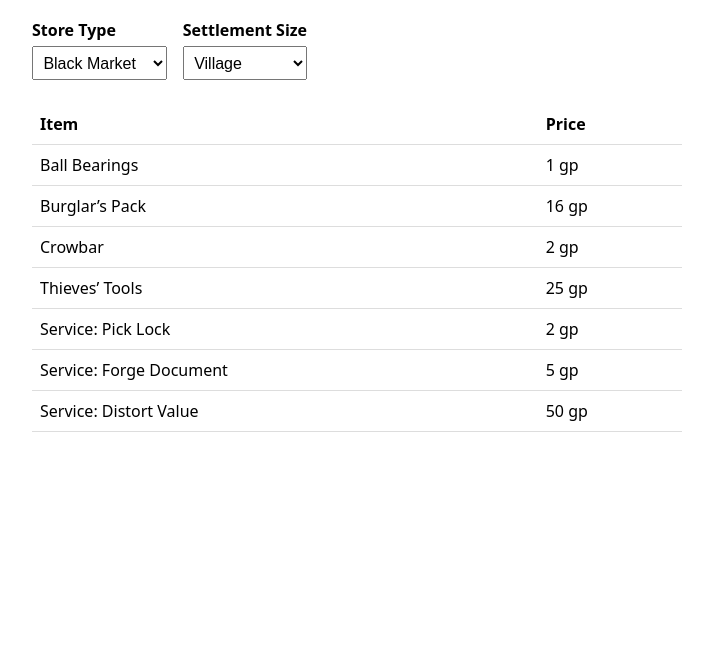
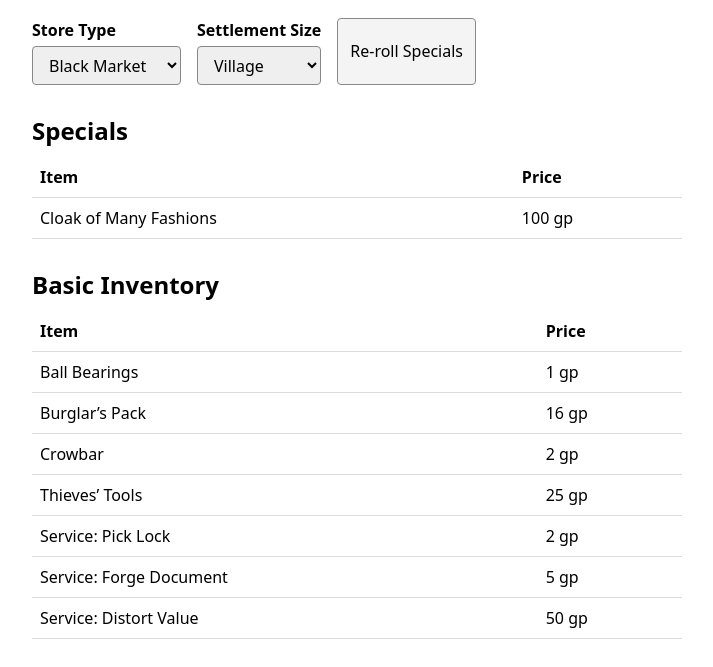
Before and after one commit to kristianhuber/simple-dnd-store, a plain HTML site: page index.html in a window 1280 px wide. Shown: the part 83-750 px from the top of the page, without its empty margins (283-996 px from the left). Drawn offline with Linux system fonts and the light colour scheme.

Commit message:
Web page

```diff
--- a/app.js
+++ b/app.js
@@ -2,34 +2,66 @@ let shopData = {};
 
 const storeSelect = document.getElementById("store-select");
 const sizeSelect = document.getElementById("size-select");
+const rerollSpecialsBtn = document.getElementById("reroll-specials-btn");
+const specialsBody = document.getElementById("specials-body");
 const inventoryBody = document.getElementById("inventory-body");
 
-async function init() {
-  const response = await fetch("./shops.json");
-  shopData = await response.json();
-
-  Object.keys(shopData).forEach((storeName) => {
-    const option = document.createElement("option");
-    option.value = storeName;
-    option.textContent = storeName;
-    storeSelect.appendChild(option);
-  });
-
-  render();
+function shuffleCopy(items) {
+  const copy = [...items];
+  for (let i = copy.length - 1; i > 0; i--) {
+    const j = Math.floor(Math.random() * (i + 1));
+    [copy[i], copy[j]] = [copy[j], copy[i]];
+  }
+  return copy;
 }
 
-function render() {
-  const store = storeSelect.value;
-  const size = sizeSelect.value;
-  const storeInfo = shopData[store];
+function pickRandom(items, count) {
+  if (!items.length || count <= 0) return [];
+  return shuffleCopy(items).slice(0, Math.min(count, items.length));
+}
 
-  if (!storeInfo) return;
+function getSpecialsForSettlement(storeInfo, size) {
+  const villageSpecials = storeInfo.Village?.Specials ?? [];
+  const townSpecials = storeInfo.Town?.Specials ?? [];
 
-  const villageItems = storeInfo.Village?.Basic ?? [];
-  const townItems = size === "Town" ? (storeInfo.Town?.Basic ?? []) : [];
-  const items = [...villageItems, ...townItems];
+  if (size === "Village") {
+    const targetCount = Math.floor(Math.random() * 3); // 0, 1, or 2
+    return pickRandom(villageSpecials, targetCount);
+  }
 
-  inventoryBody.innerHTML = "";
+  // Town: 2 or 3 items total, at least 1 from Village and at least 1 from Town
+  const targetTotal = Math.random() < 0.5 ? 2 : 3;
+
+  const fromVillage = pickRandom(villageSpecials, villageSpecials.length ? 1 : 0);
+  const fromTown = pickRandom(townSpecials, townSpecials.length ? 1 : 0);
+
+  const chosen = [...fromVillage, ...fromTown];
+  const remainingNeeded = targetTotal - chosen.length;
+
+  if (remainingNeeded > 0) {
+    const leftoverPool = [
+      ...villageSpecials.filter((item) => !chosen.includes(item)),
+      ...townSpecials.filter((item) => !chosen.includes(item)),
+    ];
+    chosen.push(...pickRandom(leftoverPool, remainingNeeded));
+  }
+
+  return chosen;
+}
+
+function renderRows(tbody, items, emptyMessage = "No items available.") {
+  tbody.innerHTML = "";
+
+  if (!items.length) {
+    const row = document.createElement("tr");
+    const cell = document.createElement("td");
+    cell.colSpan = 2;
+    cell.className = "empty";
+    cell.textContent = emptyMessage;
+    row.appendChild(cell);
+    tbody.appendChild(row);
+    return;
+  }
 
   items.forEach((entry) => {
     const row = document.createElement("tr");
@@ -49,11 +81,54 @@ function render() {
 
     row.appendChild(itemCell);
     row.appendChild(priceCell);
-    inventoryBody.appendChild(row);
+    tbody.appendChild(row);
   });
+}
+
+function renderSpecials() {
+  const store = storeSelect.value;
+  const size = sizeSelect.value;
+  const storeInfo = shopData[store];
+  if (!storeInfo) return;
+
+  const specials = getSpecialsForSettlement(storeInfo, size);
+  renderRows(specialsBody, specials, "No specials available.");
+}
+
+function renderBasic() {
+  const store = storeSelect.value;
+  const size = sizeSelect.value;
+  const storeInfo = shopData[store];
+  if (!storeInfo) return;
+
+  const villageItems = storeInfo.Village?.Basic ?? [];
+  const townItems = size === "Town" ? (storeInfo.Town?.Basic ?? []) : [];
+  const basicItems = [...villageItems, ...townItems];
+
+  renderRows(inventoryBody, basicItems, "No basic items available.");
+}
+
+function render() {
+  renderSpecials();
+  renderBasic();
+}
+
+async function init() {
+  const response = await fetch("./shops.json");
+  shopData = await response.json();
+
+  Object.keys(shopData).forEach((storeName) => {
+    const option = document.createElement("option");
+    option.value = storeName;
+    option.textContent = storeName;
+    storeSelect.appendChild(option);
+  });
+
+  render();
 }
 
 storeSelect.addEventListener("change", render);
 sizeSelect.addEventListener("change", render);
+rerollSpecialsBtn.addEventListener("click", renderSpecials);
 
 init();
--- a/index.html
+++ b/index.html
@@ -22,8 +22,22 @@
         <option value="Town">Town</option>
       </select>
     </label>
+
+    <button type="button" id="reroll-specials-btn">Re-roll Specials</button>
   </div>
 
+  <h2>Specials</h2>
+  <table>
+    <thead>
+      <tr>
+        <th>Item</th>
+        <th>Price</th>
+      </tr>
+    </thead>
+    <tbody id="specials-body"></tbody>
+  </table>
+
+  <h2>Basic Inventory</h2>
   <table>
     <thead>
       <tr>
--- a/styles.css
+++ b/styles.css
@@ -4,6 +4,11 @@ body {
   margin: 2rem auto;
   padding: 0 1rem;
   line-height: 1.5;
+}
+
+h2 {
+  margin-top: 1.75rem;
+  margin-bottom: 0.5rem;
 }
 
 .controls {
@@ -19,11 +24,25 @@ label {
   gap: 0.25rem;
 }
 
-select {
-  padding: 0.4rem;
+select,
+button {
+  box-sizing: border-box;
+  font-family: inherit;
   font-size: 1rem;
+  line-height: 1.2;
+  padding: 0.4rem 0.75rem;
+  border: 1px solid #888;
+  border-radius: 4px;
 }
 
+button {
+  background-color: #f4f4f4;
+  cursor: pointer;
+}
+
+button:hover {
+  background-color: #e8e8e8;
+}
 table {
   width: 100%;
   border-collapse: collapse;
@@ -41,3 +60,8 @@ td {
   font-size: 0.85rem;
   color: #666;
 }
+
+.empty {
+  color: #666;
+  font-style: italic;
+}
```
